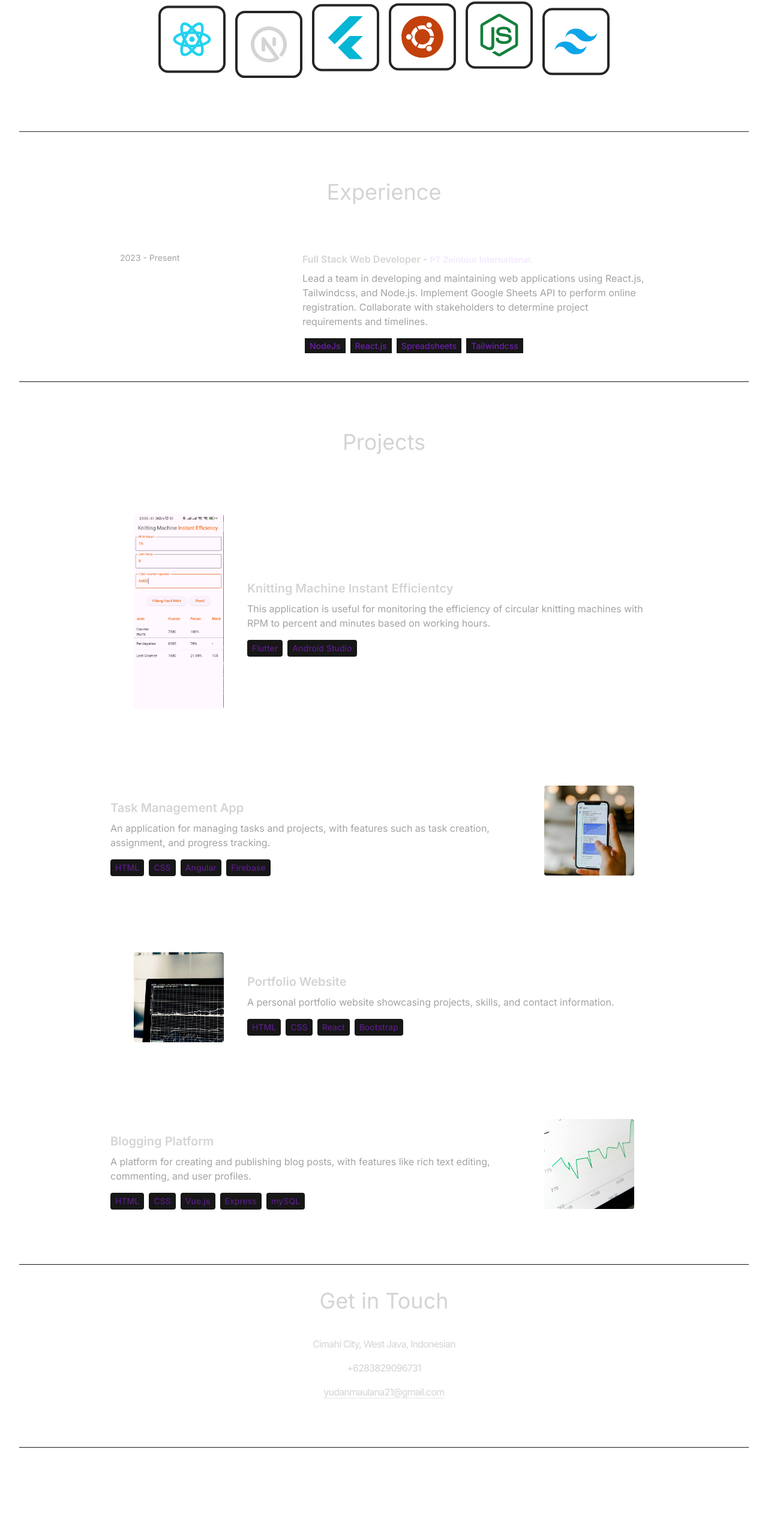
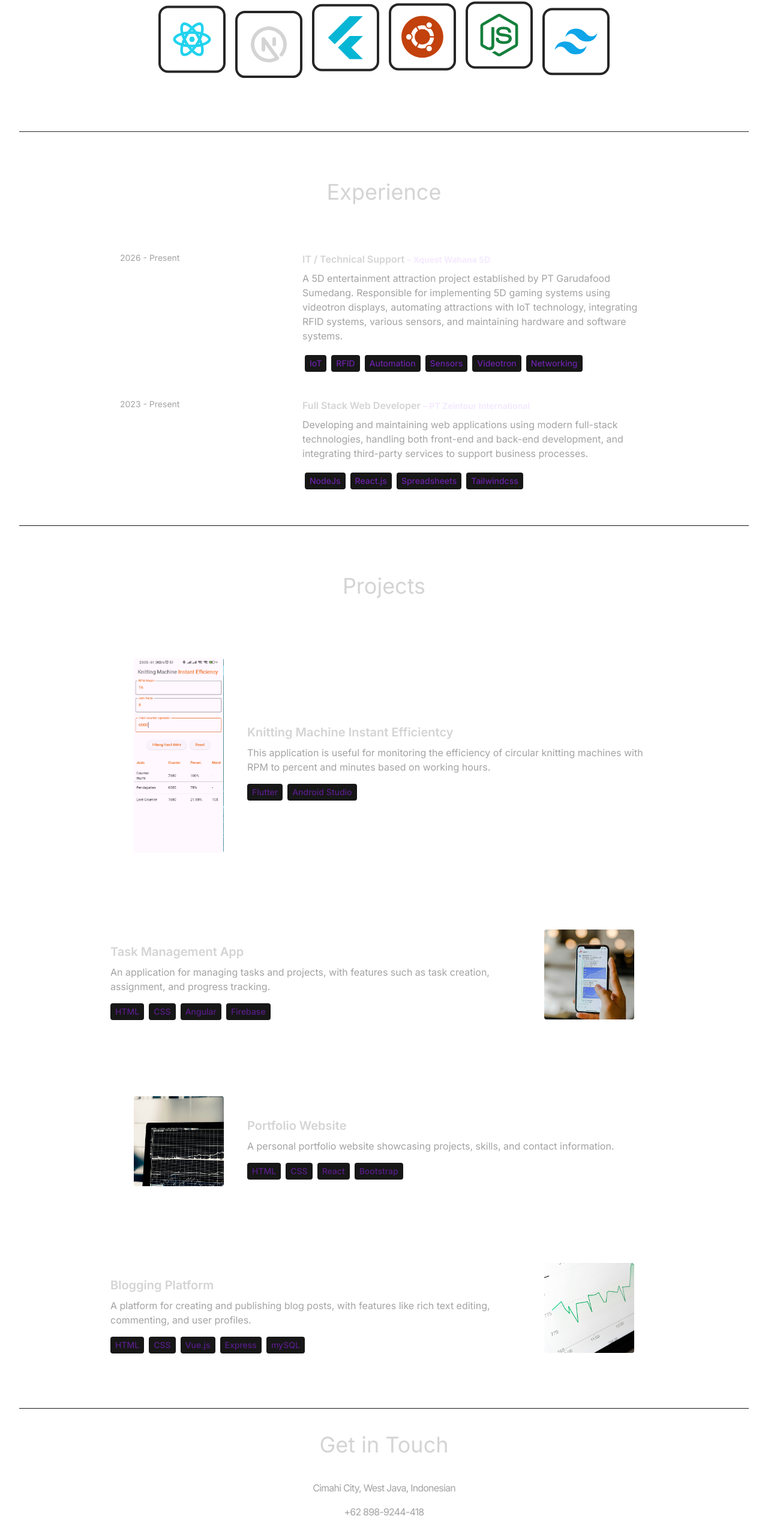
Before and after one commit to YudanMaulana/portfolio-me, a React (Vite) app: page / in a window 1280 px wide. Shown: the part 1963-4516 px from the top of the page at 60% size. Before the commit the page ends 4377 px from the top, so only its background shows below. Built offline with nearby package versions, Linux system fonts and the light colour scheme.

Commit message:
add qxuest experience

```diff
--- a/src/components/Contact.jsx
+++ b/src/components/Contact.jsx
@@ -1,31 +1,57 @@
-import { CONTACT } from "../locales"
-import { motion } from "motion/react"
+import { CONTACT } from "../locales";
+import { motion } from "framer-motion";
 import { useTranslation } from "react-i18next";
 
 const Contact = () => {
   const { t } = useTranslation();
+
   return (
     <div className="border-b border-neutral-900 pb-20">
       <motion.h2
-      whileInView={{ opacity: 1, y: 0}}
-      initial={{opacity:0, y: -100 }}
-      transition={{ duration: 0.5 }}
-      className="my-10 text-center text-4xl">{t("GetInTouch")}</motion.h2>
+        whileInView={{ opacity: 1, y: 0 }}
+        initial={{ opacity: 0, y: -100 }}
+        transition={{ duration: 0.5 }}
+        className="my-10 text-center text-4xl"
+      >
+        {t("GetInTouch")}
+      </motion.h2>
+
       <div className="text-center tracking-tighter">
         <motion.p
-        whileInView={{ opacity: 1, x: 0}}
-        initial={{opacity:0, x: -100 }}
-        transition={{ duration: 1 }}
-        className="my-4">{t("address")}</motion.p>
-        <motion.p
-        whileInView={{ opacity: 1, x: 0}}
-        initial={{opacity:0, x: 100 }}
-        transition={{ duration: 1 }}
-        className="my-4">{CONTACT.phoneNo}</motion.p>
-        <a href="#" className="border-b">{CONTACT.email}</a>
+          whileInView={{ opacity: 1, x: 0 }}
+          initial={{ opacity: 0, x: -100 }}
+          transition={{ duration: 1 }}
+          className="my-4 text-neutral-400"
+        >
+          {t("address")}
+        </motion.p>
+
+        {/* WhatsApp Link */}
+        <motion.a
+          whileInView={{ opacity: 1, x: 0 }}
+          initial={{ opacity: 0, x: 100 }}
+          transition={{ duration: 1 }}
+          href={`https://wa.me/${CONTACT.whatsapp}`}
+          target="_blank"
+          rel="noopener noreferrer"
+          className="my-4 block text-neutral-400 hover:text-green-500 transition"
+        >
+          {CONTACT.phoneNo}
+        </motion.a>
+
+        {/* Email */}
+        <motion.a
+          whileInView={{ opacity: 1 }}
+          initial={{ opacity: 0 }}
+          transition={{ duration: 1 }}
+          href={`mailto:${CONTACT.email}`}
+          className="border-b border-neutral-500 hover:border-neutral-300 transition"
+        >
+          {CONTACT.email}
+        </motion.a>
       </div>
     </div>
-  )
-}
+  );
+};
 
-export default Contact
+export default Contact;
--- a/src/components/Experience.jsx
+++ b/src/components/Experience.jsx
@@ -1,44 +1,73 @@
-import { EXPERIENCES } from "../locales"
-import { motion } from "motion/react"
+import { EXPERIENCES } from "../locales";
+import { motion } from "framer-motion";
 import { useTranslation } from "react-i18next";
 
 const Experience = () => {
   const { t } = useTranslation();
 
-  return <div className="border-b border-neutral-900 pb-4">
+  return (
+    <div className="border-b border-neutral-900 pb-4">
       <motion.h2
         whileInView={{ opacity: 1, y: 0 }}
         initial={{ opacity: 0, y: -100 }}
         transition={{ duration: 0.5 }}
-    className="text-center text-4xl my-20">{t("Experience")}</motion.h2>
+        className="text-center text-4xl my-20"
+      >
+        {t("Experience")}
+      </motion.h2>
+
       <div>
         {EXPERIENCES.map((experience, index) => (
-            <div key={index} className="mb-8 flex flex-wrap lg:justify-center">
+          <div
+            key={index}
+            className="mb-10 flex flex-wrap lg:justify-center"
+          >
+            {/* YEAR */}
             <motion.div
               whileInView={{ opacity: 1, x: 0 }}
               initial={{ opacity: 0, x: -100 }}
               transition={{ duration: 1 }}
-                className="w-full lg:w-1/4">
-                    <p className="mb-2 text-sm text-neutral-400">{experience.year}</p>
+              className="w-full lg:w-1/4"
+            >
+              <p className="mb-2 text-sm text-neutral-400">
+                {experience.year}
+              </p>
             </motion.div>
+
+            {/* CONTENT */}
             <motion.div
               whileInView={{ opacity: 1, x: 0 }}
-                initial={{ opacity: 0, x:  100 }}
+              initial={{ opacity: 0, x: 100 }}
               transition={{ duration: 1 }}
-                className="w-full max-w-xl lg:w-3/4">
-                    <h6 className="mb-2 font-semibold">{experience.role} - <span className="text-sm text-purple-100">
-                        {experience.company}
-                    </span></h6>
-                    <p className="mb-4 text-neutral-400">{t("role")}</p>
-                    {experience.technologies.map((tech, index) => (
-                        <span key={index} className="m-1  bg-neutral-900 px-2 py-1 text-sm font-medium text-purple-800">{tech}</span>
+              className="w-full max-w-xl lg:w-3/4"
+            >
+              <h6 className="mb-2 font-semibold">
+                {experience.role}{" "}
+                <span className="text-sm text-purple-100">
+                  – {experience.company}
+                </span>
+              </h6>
+
+              <p className="mb-4 text-neutral-400">
+  {t(`experience.${experience.id}.description`)}
+</p>
+
+              <div className="flex flex-wrap">
+                {experience.technologies.map((tech, i) => (
+                  <span
+                    key={i}
+                    className="m-1 rounded bg-neutral-900 px-2 py-1 text-sm font-medium text-purple-800"
+                  >
+                    {tech}
+                  </span>
                 ))}
+              </div>
             </motion.div>
           </div>
         ))}
       </div>
     </div>
+  );
+};
 
-}
-
-export default Experience
+export default Experience;
--- a/src/locales/en.json
+++ b/src/locales/en.json
@@ -7,6 +7,14 @@
     "ABOUT_TEXT": "I am a dedicated and versatile software engineer with a passion for building robust and scalable applications. With 5 years of professional experience, I have worked with a variety of technologies, including Java, Python, C++, and cloud platforms like AWS and Azure. My journey in software engineering began with a deep curiosity for how things work, and it has evolved into a career where I continuously strive to learn and adapt to new challenges. I thrive in collaborative environments and enjoy solving complex problems to deliver high-quality solutions. Outside of coding, I enjoy staying active, exploring new technologies, and contributing to open-source projects.",
     "Technologies": "Technologies",
     "Experience": "Experience",
+  "experience": {
+    "xquest": {
+      "description": "A 5D entertainment attraction project established by PT Garudafood Sumedang. Responsible for implementing 5D gaming systems using videotron displays, automating attractions with IoT technology, integrating RFID systems, various sensors, and maintaining hardware and software systems."
+    },
+    "zeintour": {
+      "description": "Developing and maintaining web applications using modern full-stack technologies, handling both front-end and back-end development, and integrating third-party services to support business processes."
+    }
+  },
     "role": "Lead a team in developing and maintaining web applications using React.js, Tailwindcss, and Node.js. Implement Google Sheets API to perform online registration. Collaborate with stakeholders to determine project requirements and timelines.",
     "projects": [
       {
--- a/src/locales/id.json
+++ b/src/locales/id.json
@@ -6,6 +6,14 @@
   "ABOUT_TEXT": "Saya adalah seorang insinyur perangkat lunak yang berdedikasi dan serbaguna dengan hasrat untuk membangun aplikasi yang kuat dan dapat diskalakan. Dengan pengalaman profesional selama 5 tahun, saya telah bekerja dengan berbagai teknologi, termasuk Java, Python, C++, dan platform cloud seperti AWS dan Azure. Perjalanan saya dalam rekayasa perangkat lunak dimulai dengan keingintahuan yang mendalam tentang bagaimana segala sesuatunya bekerja, dan telah berkembang menjadi karier di mana saya terus berusaha untuk belajar dan beradaptasi dengan tantangan baru. Saya berkembang dalam lingkungan yang kolaboratif dan senang memecahkan masalah yang kompleks untuk memberikan solusi berkualitas tinggi. Di luar pengkodean, saya senang tetap aktif, mengeksplorasi teknologi baru, dan berkontribusi pada proyek-proyek sumber terbuka.",
   "Technologies": "Teknologi",
   "Experience": "Pengalaman",
+    "experience": {
+    "xquest": {
+      "description": "Sebuah proyek wahana hiburan berbasis teknologi 5D yang didirikan oleh PT Garudafood Sumedang. Bertanggung jawab dalam implementasi sistem game 5D menggunakan videotron, automasi wahana berbasis IoT, integrasi RFID, sensor-sensor, serta pemeliharaan sistem perangkat keras dan perangkat lunak."
+    },
+    "zeintour": {
+      "description": "Mengembangkan dan memelihara aplikasi web menggunakan teknologi full-stack modern, menangani front-end dan back-end, serta integrasi layanan pihak ketiga untuk mendukung proses bisnis."
+    }
+  },
   "role": "Memimpin tim dalam mengembangkan dan memelihara aplikasi web menggunakan React.js, Tailwindcss, dan Node.js. Menerapkan Google Sheets API untuk melakukan registrasi online. Berkolaborasi dengan para pemangku kepentingan untuk menentukan persyaratan dan jadwal proyek.",
   "projects": [
       {
--- a/src/locales/index.js
+++ b/src/locales/index.js
@@ -5,34 +5,47 @@ import project4 from "../assets/projects/project-4.jpg";
 
 export const EXPERIENCES = [
   {
+    id: "xquest",
+    year: "2026 - Present",
+    role: "IT / Technical Support",
+    company: "Xquest Wahana 5D",
+    technologies: [
+      "IoT",
+      "RFID",
+      "Automation",
+      "Sensors",
+      "Videotron",
+      "Networking",
+    ],
+  },
+  {
+    id: "zeintour",
     year: "2023 - Present",
     role: "Full Stack Web Developer",
-    company: "PT Zeintour International.",
+    company: "PT Zeintour International",
     technologies: ["NodeJs", "React.js", "Spreadsheets", "Tailwindcss"],
   },
 ];
+
+
 export const LINK = {
-  linkedin: "https://www.linkedin.com/in/yudanmaulana?utm_source=share&utm_campaign=share_via&utm_content=profile&utm_medium=android_app ",
+  linkedin:
+    "https://www.linkedin.com/in/yudanmaulana?utm_source=share&utm_campaign=share_via&utm_content=profile&utm_medium=android_app",
   github: "https://github.com/YudanMaulana",
   buymeacoffe: "https://buymeacoffee.com/yudanmaulana",
-  instagram: "https://www.instagram.com/yudan_maulana21?igsh=MTg2NjhwbnZxZnl1Ng==",
-}
+  instagram:
+    "https://www.instagram.com/yudan_maulana21?igsh=MTg2NjhwbnZxZnl1Ng==",
+};
+
 export const PROJECTS = [
-  {
-    image: project1,
-  },
-  {
-    image: project2,
-  },
-  {
-    image: project3,
-  },
-  {
-    image: project4,
-  },
+  { image: project1 },
+  { image: project2 },
+  { image: project3 },
+  { image: project4 },
 ];
 
 export const CONTACT = {
-  phoneNo: "+6283829096731 ",
+  phoneNo: "+62 898-9244-418",
+  whatsapp: "628989244418",
   email: "yudanmaulana21@gmail.com",
 };
```
Also changed, not shown: src/assets/projects/project-5.png (added), 1 other file (tests, documents, lock files or other folders). Lines whose indentation alone changed are shown as unchanged.
